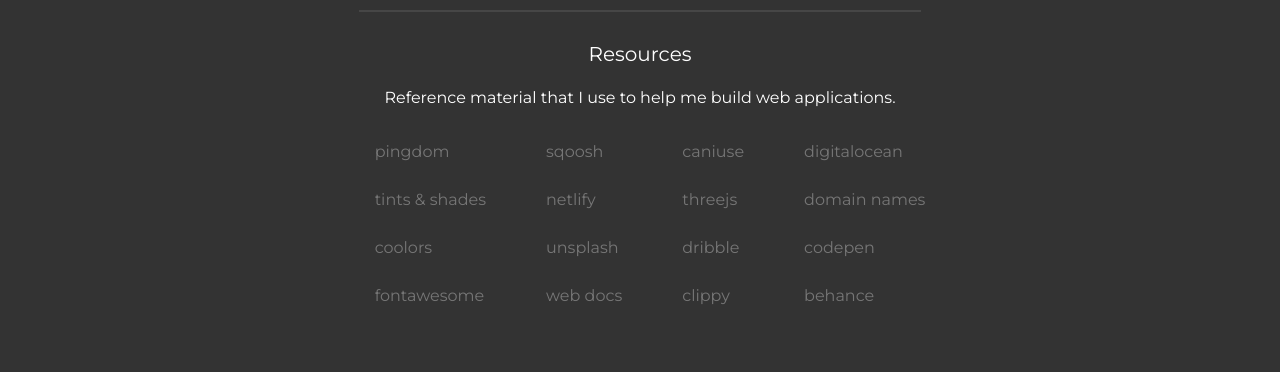
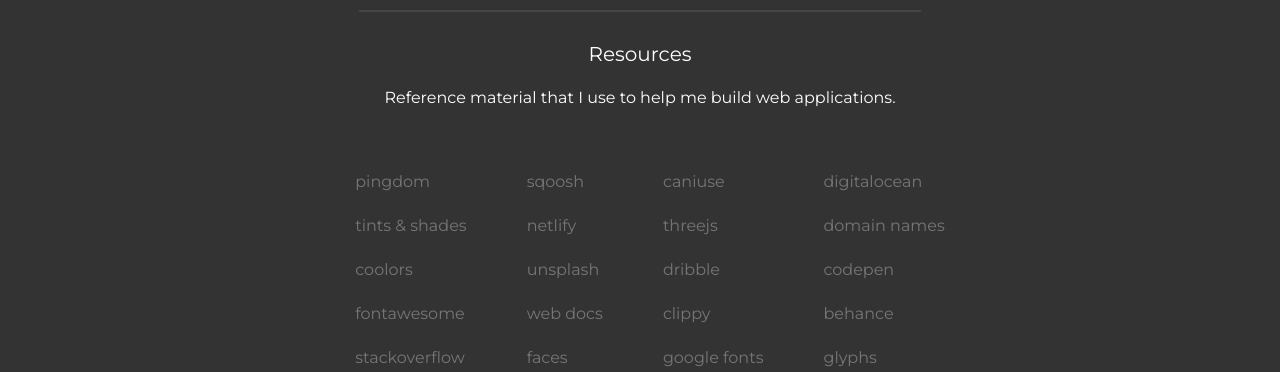
Before and after one commit to skjllnet/portfolio, a website built with Parcel: page src/index.html in a window 1280 px wide. Shown: the part 3640-4012 px from the top of the page. Built offline with nearby package versions, Linux system fonts and the light colour scheme.

Commit message:
reference and fade fix

```diff
--- a/src/index.html
+++ b/src/index.html
@@ -383,6 +383,11 @@
                     >fontawesome</a
                   >
                 </li>
+                <li>
+                  <a class="footer-link" href="https://stackoverflow.com/"
+                    >stackoverflow</a
+                  >
+                </li>
               </ul>
             </nav>
 
@@ -408,6 +413,11 @@
                     >web docs</a
                   >
                 </li>
+                <li>
+                  <a class="footer-link" href="https://www.uifaces.co/"
+                    >faces</a
+                  >
+                </li>
               </ul>
             </nav>
 
@@ -427,6 +437,11 @@
                 <li>
                   <a class="footer-link" href="https://bennettfeely.com/clippy/"
                     >clippy</a
+                  >
+                </li>
+                <li>
+                  <a class="footer-link" href="https://fonts.google.com/"
+                    >google fonts</a
                   >
                 </li>
               </ul>
@@ -456,6 +471,13 @@
                     >behance</a
                   >
                 </li>
+                <li>
+                  <a
+                    class="footer-link"
+                    href="https://css-tricks.com/snippets/html/glyphs/"
+                    >glyphs</a
+                  >
+                </li>
               </ul>
             </nav>
           </div>
--- a/src/sass/base/_base.scss
+++ b/src/sass/base/_base.scss
@@ -9,4 +9,5 @@
 body {
   font-family: "Montserrat", sans-serif;
   text-align: center;
+  backface-visibility: hidden;
 }
--- a/src/sass/sections/_footer.scss
+++ b/src/sass/sections/_footer.scss
@@ -8,6 +8,7 @@
 
   .footer-text {
     text-align: center;
+    margin-bottom: 4rem;
   }
 
   .content {
@@ -27,7 +28,7 @@
     list-style: none;
     display: flex;
     flex-direction: column;
-    gap: 2.4rem;
+    gap: 2rem;
   }
 
   .footer-link:link,
@@ -40,6 +41,6 @@
 
   .footer-link:hover,
   .footer-link:active {
-    color: #555;
+    color: $primary-color;
   }
 }
```
